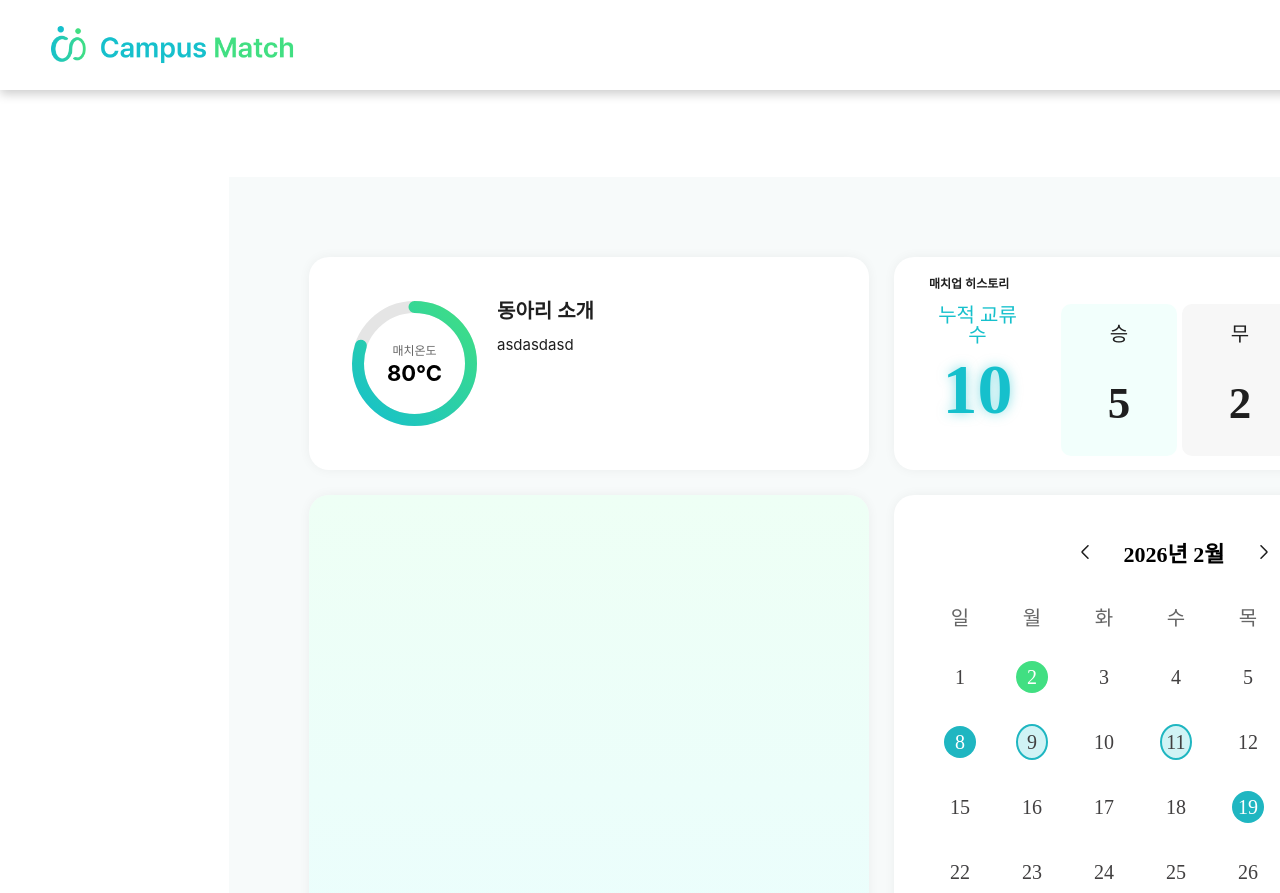
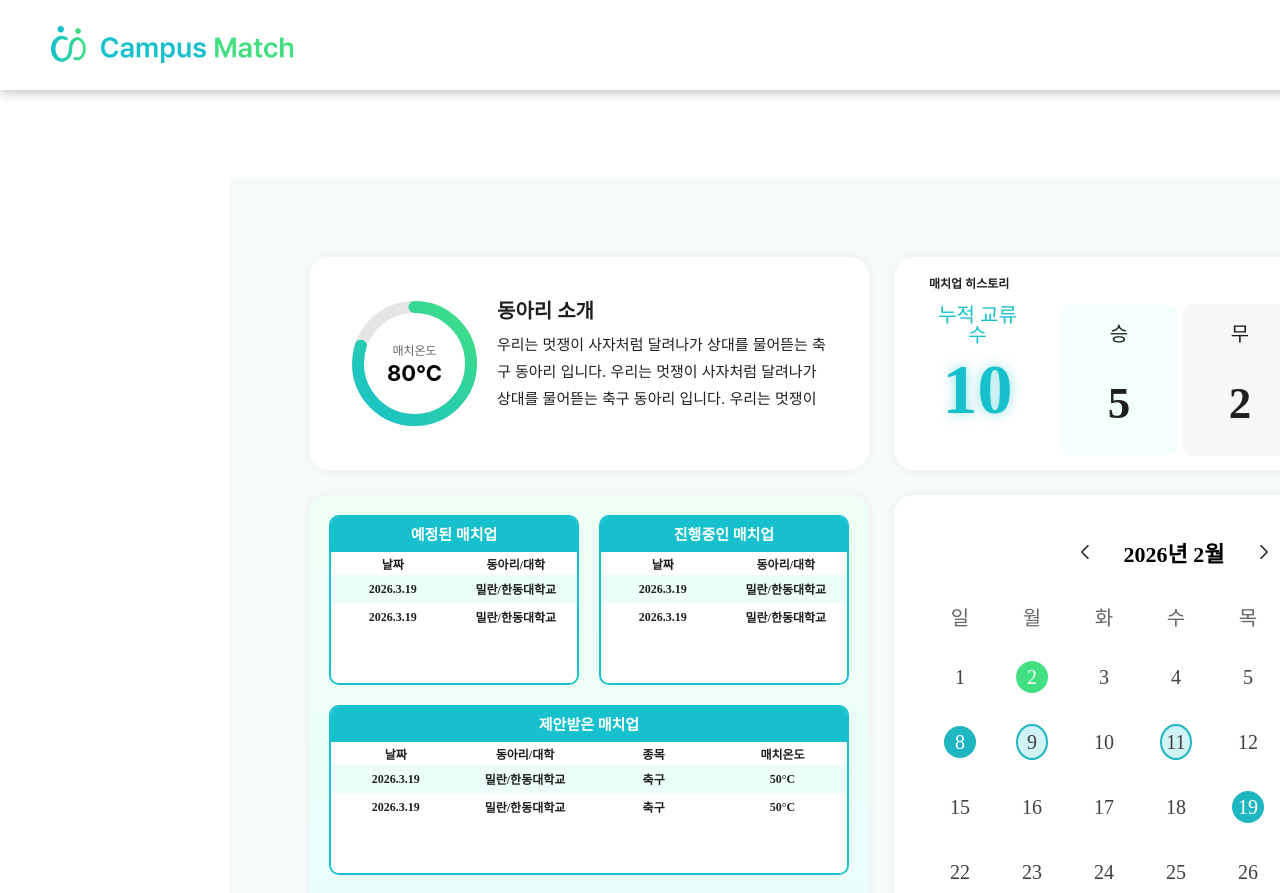
Before and after one commit to LikeLionHGU/Campus_Match_Front, a React (Create React App) app: page /dashboard in a window 1280 px wide. Shown: the top 893 px of the page. Built offline with nearby package versions, Linux system fonts and the light colour scheme.

Commit message:
add matchup + fix badge modal

```diff
--- a/src/pages/Dashboard/Badge/BadgeModal.css
+++ b/src/pages/Dashboard/Badge/BadgeModal.css
@@ -19,9 +19,18 @@
   display: inline-flex;
   padding: 100px 50px 50px 50px;
   flex-direction: column;
-
+  position: relative;
   border-radius: 20px;
   background: #FFF;
+}
+.badge-modal-close {
+  position: absolute;
+  top: 28px;
+  right: 28px;
+
+  width: 18.5px;
+  height: 18.5px;
+  cursor: pointer;
 }
 
 .badge-modal-text{
@@ -31,4 +40,5 @@
   font-style: normal;
   font-weight: 500;
   line-height: 20px; /* 100% */
+  margin-bottom: 20px;
 }
--- a/src/pages/Dashboard/Badge/BadgeModal.js
+++ b/src/pages/Dashboard/Badge/BadgeModal.js
@@ -1,11 +1,17 @@
 import "./BadgeModal.css";
 import Badge_list from "../../../assets/badge_list.svg";
+import closeIcon from "../../../assets/close.svg"
 
 const BadgeModal = ({ onClose }) => {
   return (
     <div className="badge-modal-backdrop" onClick={onClose}>
       <div className="badge-modal" onClick={(e) => e.stopPropagation()}>
-        <button className="badge-modal-xbutton">x</button>
+        <img
+          src={closeIcon}
+          alt="close"
+          className="badge-modal-close"
+          onClick={onClose}
+        />
         <div className="badge-modal-text">배지 목록</div>
         <img src={Badge_list} alt="배지리스트"/>
       </div>
--- a/src/pages/Dashboard/Dashboard.css
+++ b/src/pages/Dashboard/Dashboard.css
@@ -120,9 +120,7 @@
     box-shadow: 0 0 12px 0 rgba(0, 0, 0, 0.05);
 }
 
-.club-matchup:hover{
-    box-shadow: 0 0 15px 0 rgba(22, 192, 204, 0.35);
-}
+
 
 .club-calender{
     border-radius: 20px;
--- a/src/pages/Dashboard/Dashboard.js
+++ b/src/pages/Dashboard/Dashboard.js
@@ -5,6 +5,7 @@ import TempRing from "./Temperture/TempRing";
 import empty_badge from "../../assets/empty_badge.png";
 import { useState } from "react";
 import Calender from "./Calendaer/Calender";
+import Matchup from "./Matchup/Matchup";
 
 const Dashboard = () => {
     const [openModal, setOpenModal] = useState(null);
@@ -28,7 +29,7 @@ const Dashboard = () => {
                                 동아리 소개
                             </span>
                             <p>
-                                asdasdasd
+                                우리는 멋쟁이 사자처럼 달려나가 상대를 물어뜯는 축구 동아리 입니다. 우리는 멋쟁이 사자처럼 달려나가 상대를 물어뜯는 축구 동아리 입니다. 우리는 멋쟁이
                             </p>
                         </div>
                     </div>
@@ -88,7 +89,7 @@ const Dashboard = () => {
 
                     </div>
                     <div className="club-matchup">
-
+                        <Matchup/>
                     </div>
                     <div className="club-calender">
                         <Calender/>
--- a/src/pages/Dashboard/Matchup/Matchup.css
+++ b/src/pages/Dashboard/Matchup/Matchup.css
@@ -1,5 +1,92 @@
-.match-frame{
+.matchup-frame{
     display: grid;
     grid-template-rows: 170px 170px 170px;
-    gap: 20px
+    gap: 20px;
+    padding: 20px;
 }
+
+.matchup-top{
+    display:grid;
+    grid-template-columns: 1fr 1fr;
+    gap:20px;
+}
+
+.matchup-top-left-header, .matchup-top-right-header{
+    display: flex;
+    height: 35px;
+    justify-content: center;
+    align-items: center;
+    gap: 10px;
+    align-self: stretch;
+    background: #16C0CC;
+}
+
+
+
+.matchup-middle-header,.matchup-bottom-header{
+    display: flex;
+    height: 35px;
+
+    justify-content: center;
+    align-items: center;
+    gap: 10px;
+    align-self: stretch;
+    background: #16C0CC;
+}
+
+.matchup-middle-header span,.matchup-bottom-header span, .matchup-top span{
+    color: #FFF;
+    font-family: Pretendard;
+    font-size: 15px;
+    font-style: normal;
+    font-weight: 600;
+    line-height: 20px; /* 133.333% */
+}
+
+.matchup-middle,.matchup-bottom, .matchup-top-left, .matchup-top-right{
+    border-radius: 10px;
+    border: 2px solid var(--Primary, #16C0CC);
+    overflow: hidden;
+
+}
+.matchup-middle-content , .matchup-bottom-content,.matchup-top-left-content,.matchup-top-right-content{
+    color: var(--Text, #1F1F1F);
+    font-family: Pretendard;
+    font-size: 12px;
+    font-style: normal;
+    font-weight: 500;
+    line-height: normal;
+    background: #FFF;
+}
+
+.matchup-middle-content table thead, .matchup-bottom-content table thead ,.matchup-top table thead{
+    height: 23px;
+
+    padding: 0px;
+    margin: 0px;
+}
+
+.matchup-frame table {
+
+    border-collapse: collapse;
+}
+
+.matchup-frame table tbody tr, .matchup-bottom-content table tbody tr{
+    height: 28px;
+    padding: 0px;
+}
+
+.matchup-frame table th, .matchup-bottom-content table th{
+    width: 130px;
+}
+.matchup-top table th{
+    width: 125px;
+}
+
+.matchup-first-row{
+    background: #ECFEFA;
+}
+
+.matchup-bottom:hover,.matchup-middle:hover,.matchup-top-left:hover,.matchup-top-right:hover{
+    box-shadow: 0 0 15px 0 rgba(22, 192, 204, 0.35);
+}
--- a/src/pages/Dashboard/Matchup/Matchup.js
+++ b/src/pages/Dashboard/Matchup/Matchup.js
@@ -5,23 +5,142 @@ const Matchup = () => {
         <>
             <div className="matchup-frame">
                 <div className="matchup-top">
-                    <div>
+                    <div className="matchup-top-left">
+                        <div className="matchup-top-left-header">
+                            <span>예정된 매치업</span>
+                        </div>
+                        <div className="matchup-top-left-content">
+                            <table>
+                                <thead>
+                                    <tr>
+                                        <th>날짜</th>
+                                        <th>동아리/대학</th>
+                                    </tr>
+                                </thead>
+                                <tbody>
+                                    <tr className="matchup-first-row">
+                                        <th>2026.3.19</th>
+                                        <th>밀란/한동대학교</th>
+                                    </tr>
+                                    <tr>
+                                        <th>2026.3.19</th>
+                                        <th>밀란/한동대학교</th>
+                                    </tr>
+                                    <tr>
 
+                                    </tr>
+                                    <tr>
+
+                                    </tr>
+                                </tbody>
+                            </table>
+                        </div>
                     </div>
-                    <div>
+                    <div className="matchup-top-right">
+                        <div className="matchup-top-right-header">
+                            <span>진행중인 매치업</span>
+                        </div>
+                        <div className="matchup-top-right-content">
+                            <table>
+                                <thead>
+                                    <tr>
+                                        <th>날짜</th>
+                                        <th>동아리/대학</th>
+                                    </tr>
+                                </thead>
+                                <tbody>
+                                    <tr className="matchup-first-row">
+                                        <th>2026.3.19</th>
+                                        <th>밀란/한동대학교</th>
+                                    </tr>
+                                    <tr>
+                                        <th>2026.3.19</th>
+                                        <th>밀란/한동대학교</th>
+                                    </tr>
+                                    <tr>
 
+                                    </tr>
+                                    <tr>
+
+                                    </tr>
+                                </tbody>
+                            </table>
+                        </div>
                     </div>
                 </div>
                 <div className="matchup-middle">
                     <div className="matchup-middle-header">
-
+                        <span>제안받은 매치업</span>
                     </div>
                     <div className="matchup-middle-content">
+                        <table>
+                            <thead>
+                                <tr>
+                                    <th>날짜</th>
+                                    <th>동아리/대학</th>
+                                    <th>종목</th>
+                                    <th>매치온도</th>
+                                </tr>
+                            </thead>
+                            <tbody>
+                                <tr className="matchup-first-row">
+                                    <th>2026.3.19</th>
+                                    <th>밀란/한동대학교</th>
+                                    <th>축구</th>
+                                    <th>50°C</th>
+                                </tr>
+                                <tr>
+                                    <th>2026.3.19</th>
+                                    <th>밀란/한동대학교</th>
+                                    <th>축구</th>
+                                    <th>50°C</th>
+                                </tr>
+                                <tr>
 
+                                </tr>
+                                <tr>
+
+                                </tr>
+                            </tbody>
+                        </table>
                     </div>
                 </div>
                 <div className="matchup-bottom">
+                    <div className="matchup-bottom-header">
+                        <span>제안한 매치업</span>
+                    </div>
+                    <div className="matchup-bottom-content">
+                        <table>
+                            <thead>
+                                <tr>
+                                    <th>날짜</th>
+                                    <th>동아리/대학</th>
+                                    <th>종목</th>
+                                    <th>매치온도</th>
+                                </tr>
+                            </thead>
+                            <tbody>
+                                <tr className="matchup-first-row">
+                                    <th>2026.3.19</th>
+                                    <th>밀란/한동대학교</th>
+                                    <th>축구</th>
+                                    <th>50°C</th>
+                                </tr>
+                                <tr>
+                                    <th>2026.3.19</th>
+                                    <th>밀란/한동대학교</th>
+                                    <th>축구</th>
+                                    <th>50°C</th>
+                                </tr>
+                                <tr>
 
+                                </tr>
+                                <tr>
+
+                                </tr>
+                            </tbody>
+                        </table>
+                    </div>
                 </div>
             </div>
         </>
```
Also changed, not shown: src/assets/close.svg (added).
